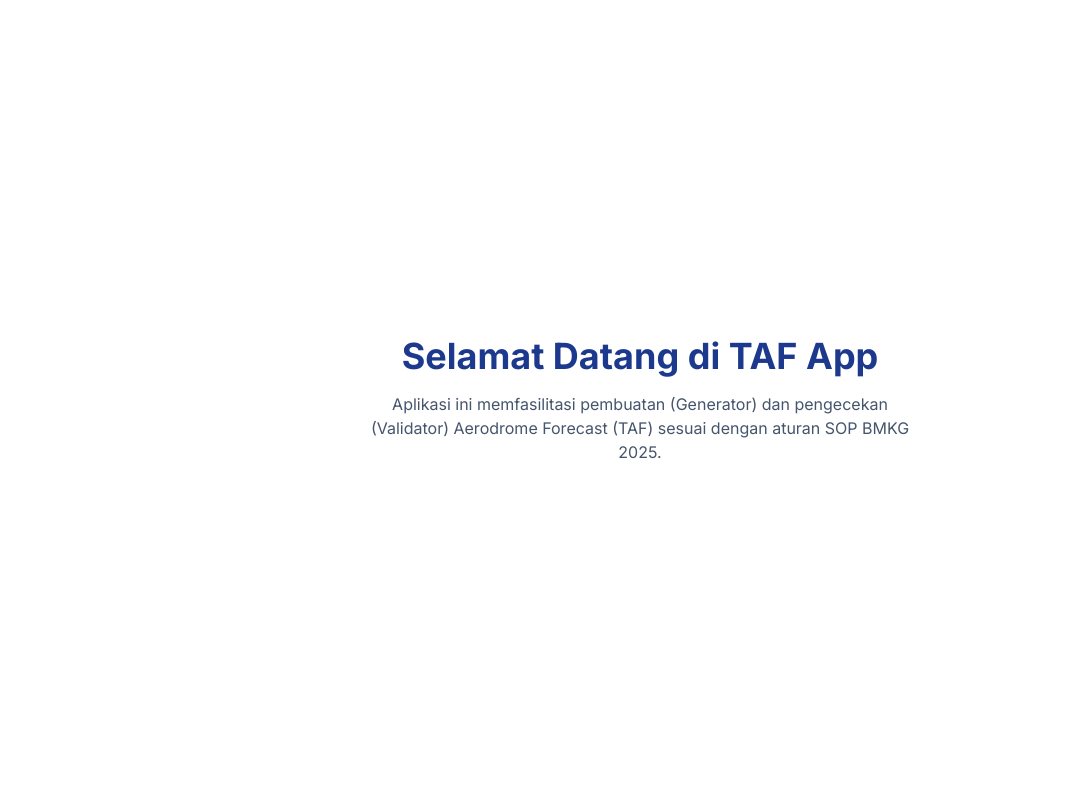
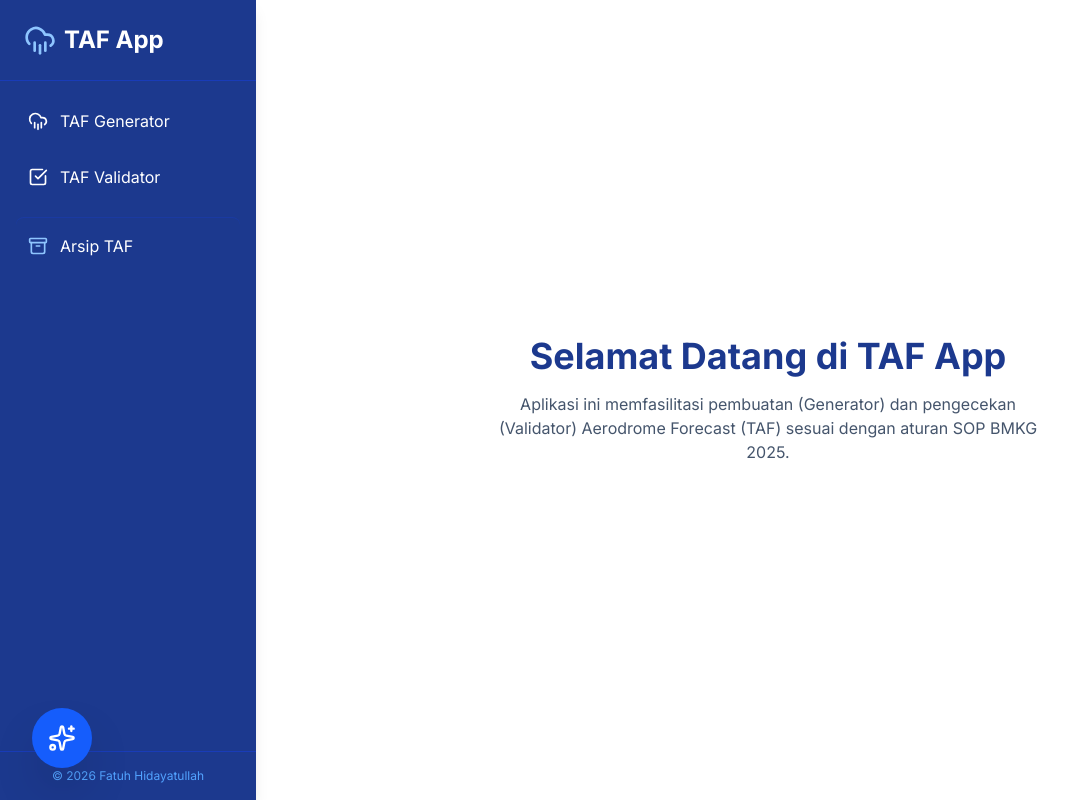
Before and after one commit to fatuhilah/TafApp, a Next.js app: page / in a window 1280 px wide. Shown: the whole page, without its empty margins (0-1082 px from the left). Built offline with nearby package versions, Linux system fonts and the light colour scheme.

Commit message:
TAF App Update

```diff
--- a/src/components/LayoutClient.tsx
+++ b/src/components/LayoutClient.tsx
@@ -2,7 +2,7 @@
 
 import { useState } from "react";
 import Link from "next/link";
-import { usePathname } from "next/navigation"; // TAMBAHKAN IMPORT INI
+import { usePathname } from "next/navigation";
 import { CloudRain, CheckSquare, Archive, Menu, X } from "lucide-react";
 import Chatbot from "@/components/Chatbot";
 
@@ -12,14 +12,20 @@
   children: React.ReactNode;
 }) {
   const [isSidebarOpen, setIsSidebarOpen] = useState(false);
-  const pathname = usePathname(); // GUNAKAN USEPATHNAME
+  const pathname = usePathname();
 
-  // Asumsi halaman login ada di root ("/") atau "/login"
-  const isLoginPage = pathname === "/" || pathname === "/login";
+  // 1. Cek apakah ini halaman login berdasarkan struktur foldermu
+  const isLoginPage = pathname === "/login";
 
+  // 2. JIKA DI HALAMAN LOGIN: Render polosan tanpa Sidebar, Header Mobile, dan Chatbot
+  if (isLoginPage) {
+    return <main className="min-h-screen w-full bg-slate-50">{children}</main>;
+  }
+
+  // 3. JIKA BUKAN HALAMAN LOGIN (Generator/Validator/Archive): Render Layout Lengkap
   return (
     <div className="flex h-screen overflow-hidden relative">
-      {/* ... (Kode Header Mobile dan Sidebar tetap sama) ... */}
+      {/* HEADER MOBILE (Hanya tampil di HP / < lg) */}
       <header className="lg:hidden fixed top-0 left-0 right-0 h-16 bg-blue-900 text-white flex items-center justify-between px-4 z-30 shadow-md">
         <div className="flex items-center gap-2 font-bold text-lg">
           <CloudRain className="w-6 h-6 text-blue-300" />
@@ -37,6 +43,7 @@
         </button>
       </header>
 
+      {/* OVERLAY HITAM TRANSLUSEN UNTUK HP SAAT SIDEBAR BUKA */}
       {isSidebarOpen && (
         <div
           onClick={() => setIsSidebarOpen(false)}
@@ -44,13 +51,10 @@
         />
       )}
 
-      {/* TAMPILKAN SIDEBAR HANYA JIKA BUKAN DI HALAMAN LOGIN (Opsional, tapi disarankan) */}
-      {!isLoginPage && (
+      {/* SIDEBAR */}
       <aside
         className={`fixed lg:static top-0 bottom-0 left-0 w-64 bg-blue-900 text-white flex flex-col z-50 shadow-lg transform transition-transform duration-300 ease-in-out ${
-            isSidebarOpen
-              ? "translate-x-0"
-              : "-translate-x-full lg:translate-x-0"
+          isSidebarOpen ? "translate-x-0" : "-translate-x-full lg:translate-x-0"
         }`}
       >
         <div className="p-6 text-2xl font-bold border-b border-blue-800 flex items-center gap-2">
@@ -86,15 +90,14 @@
           © 2026 Fatuh Hidayatullah
         </div>
       </aside>
-      )}
 
       {/* KONTEN UTAMA */}
       <main className="flex-1 overflow-y-auto p-4 md:p-8 pt-20 lg:pt-8 relative w-full">
         {children}
       </main>
 
-      {/* RENDER CHATBOT HANYA JIKA BUKAN DI HALAMAN LOGIN */}
-      {!isLoginPage && <Chatbot />}
+      {/* CHATBOT */}
+      <Chatbot />
     </div>
   );
 }
```
Lines whose indentation alone changed are shown as unchanged.
